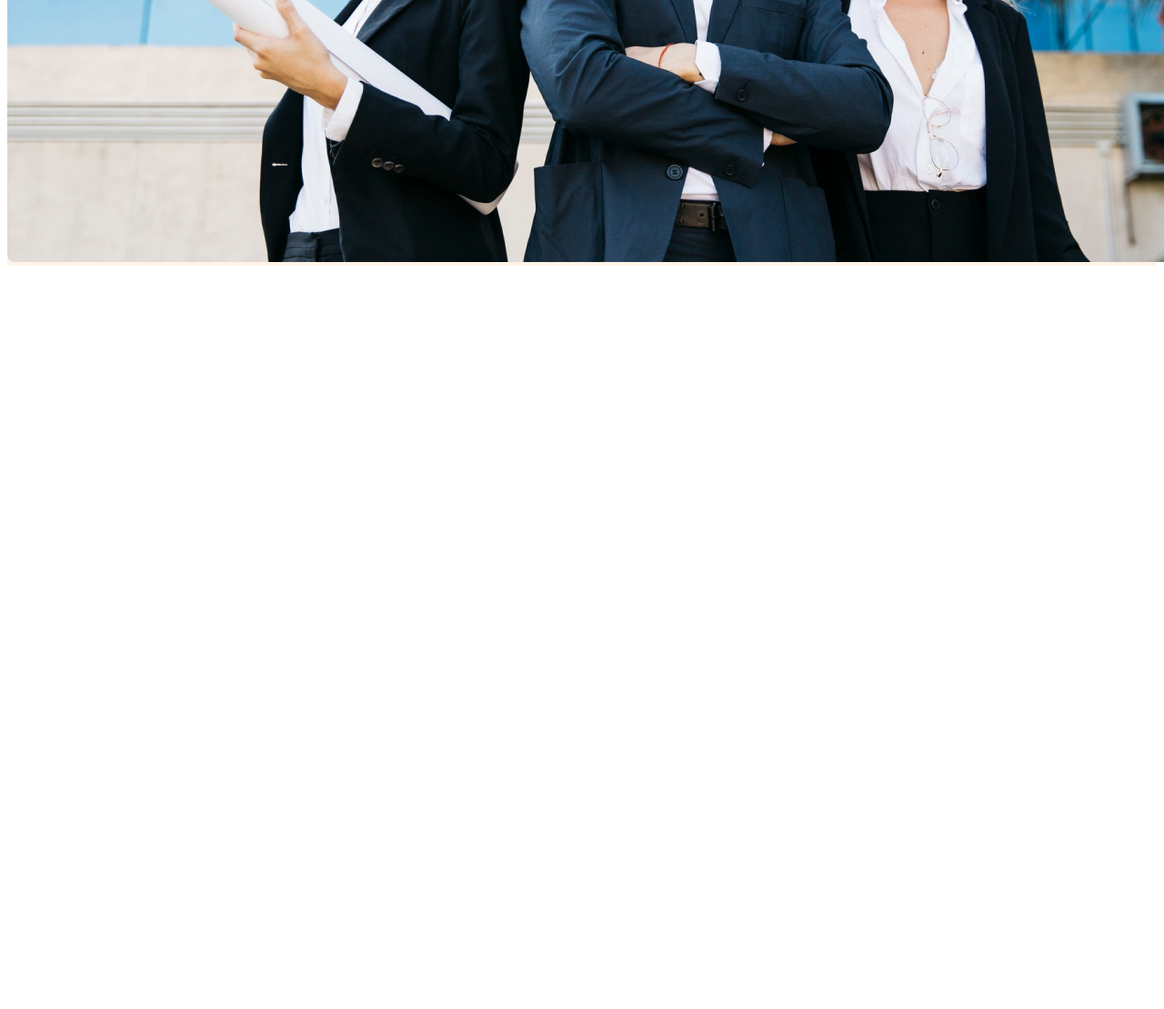
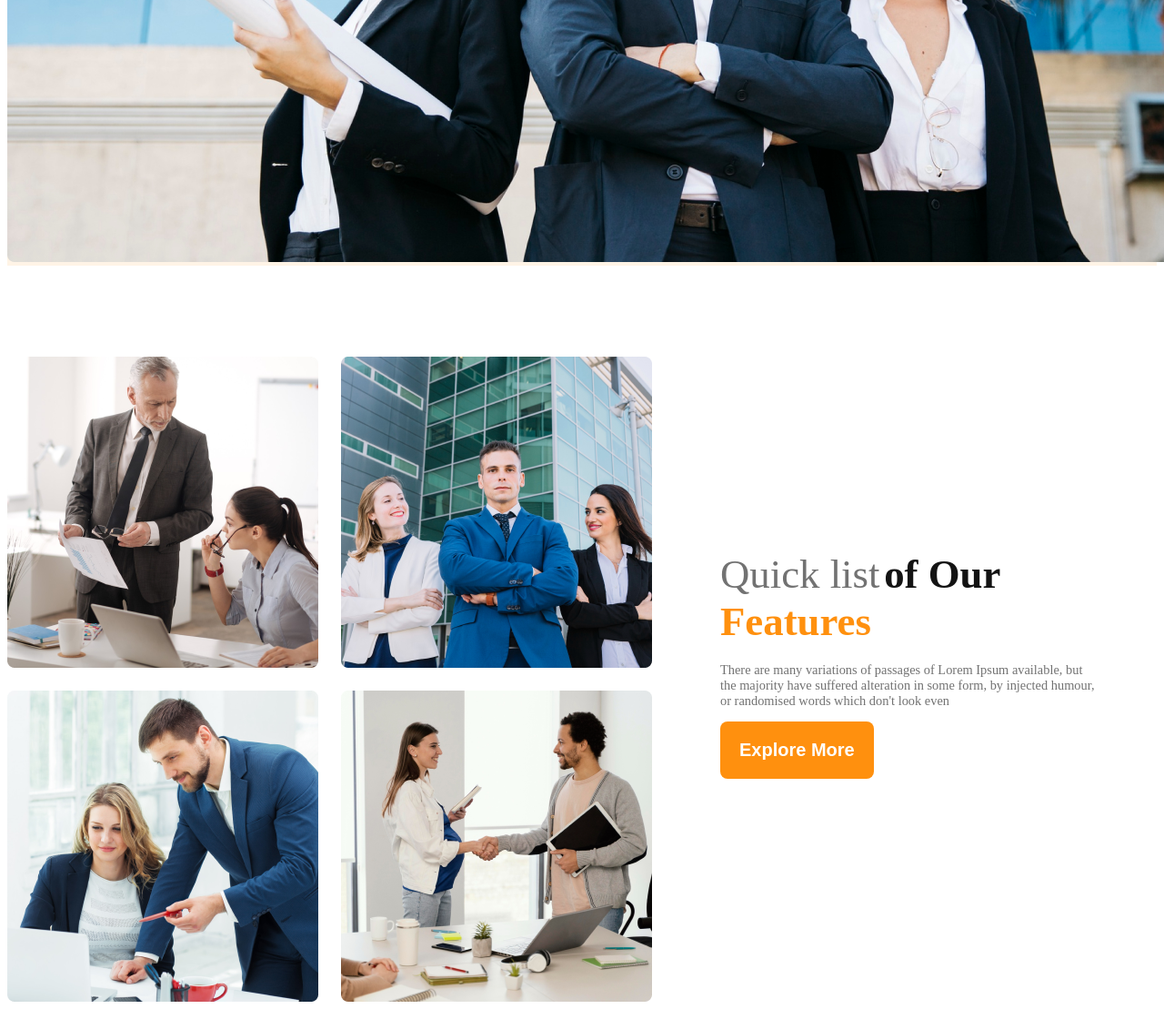
Before and after one commit to rifatsamjid/g3-architects-resources, a plain HTML site: page index.html in a window 1280 px wide. Shown: the part 953-2062 px from the top of the page at 91% size. Before the commit the page ends 1253 px from the top, so only its background shows below. Drawn offline with Linux system fonts and the light colour scheme.

Commit message:
add features and team picture

```diff
--- a/css/style.css
+++ b/css/style.css
@@ -30,6 +30,10 @@
     padding: 20px 21px;
     margin-bottom: 50px;
     cursor: pointer;
+}
+main {
+    max-width: 1440px;
+    margin: 0 auto;
 }
 
 
@@ -85,6 +89,45 @@
     font-size: 1rem;
 }
 
+
+/* features-team style */
+.features-team{
+    margin-top: 100px;
+    align-items: center;
+    max-width: 1200px;
+}
+.team {
+    display: grid;
+    grid-template-columns: repeat(2,1fr);
+    gap: 25px;
+}
+
+
+/* our-feature */
+.our-feature{
+    margin-left: 75px;
+}
+
+.list{
+    font-weight: 500;
+    font-size: 2.8rem;
+}
+.our{
+    font-weight: bold;
+    font-size: 2.8rem;
+}
+.Features-text{
+    color: #FF900E;
+    font-size: 2.8rem;
+    font-weight: bold;
+}
+.Features-description{
+    font-size: 0.9rem;
+}
+
+
+
+
 /* responsive */
 @media screen and (max-width:576px) {
     .navbar , .nav-link{
--- a/index.html
+++ b/index.html
@@ -37,7 +37,26 @@
 
     </header>
     <main>
-
+        <section class="features-team display-flex">
+            <div class="team">
+                <img src="images/team1.png" alt="">
+                <img src="images/team2.png" alt="">
+                <img src="images/team3.png" alt="">
+                <img src="images/team4.png" alt="">
+            </div>
+            <div class="our-feature">
+                <h3 class="features-title">
+                    <span class="list text-lite-gray">Quick list</span>
+                    <span class="our text-gray">of Our</span>
+                    <span class="Features-text">Features</span>
+                </h3>
+                <p class="Features-description text-lite-gray">
+                    There are many variations of passages of Lorem Ipsum available, but the majority have suffered
+                    alteration in some form, by injected humour, or randomised words which don't look even
+                </p>
+                <button class="btn-primary">Explore More</button>
+            </div>
+        </section>
     </main>
     <footer>
 
```
